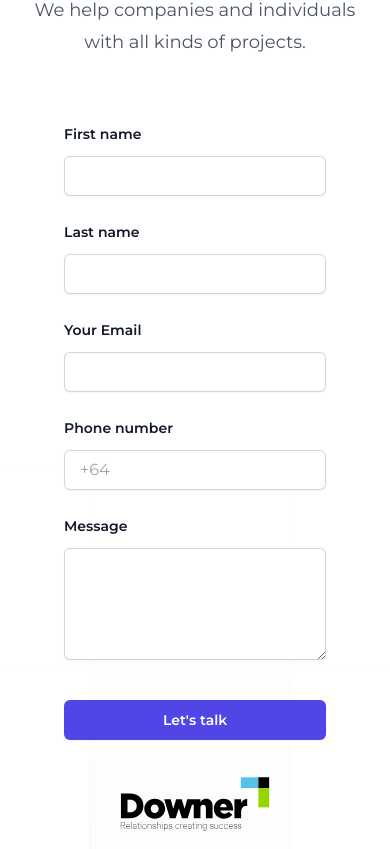
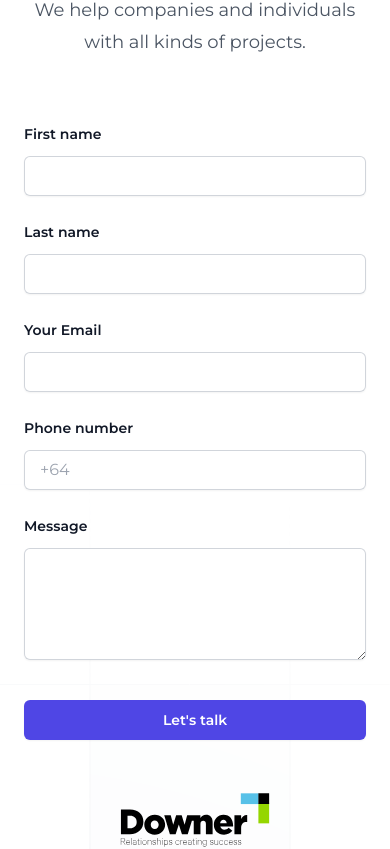
Before and after one commit to JamesRobionyRogers/fhcl, a React (Vite) app: page / in a window 390 px wide. Shown: the part 4218-5067 px from the top of the page. Built offline with nearby package versions, Linux system fonts and the light colour scheme.

Commit message:
chore: Update ContactUs form layout for better responsiveness

```diff
--- a/src/sections/ContactUs.tsx
+++ b/src/sections/ContactUs.tsx
@@ -58,9 +58,9 @@ export default function Example() {
                 </p>
             </div>
 
-            <div className="mx-auto mt-16 max-w-7xl grid grid-cols-1 gap-y-6 sm:grid-cols-2 sm:mt-20">
+            <div className="mx-auto mt-16 max-w-7xl grid grid-cols-1 gap-y-10 sm:grid-cols-2 sm:mt-20">
                 <div className="flex gap-5 flex-col justify-start">
-                    <form action="#" method="" className="mx-auto max-w-xl">
+                    <form action="#" method="" className="max-w-xl md:mx-auto">
                         <div className="grid grid-cols-1 gap-x-8 gap-y-6 sm:grid-cols-2">
                             <div>
                                 <label htmlFor="first-name" className="block text-sm font-semibold leading-6 text-gray-900">
```
